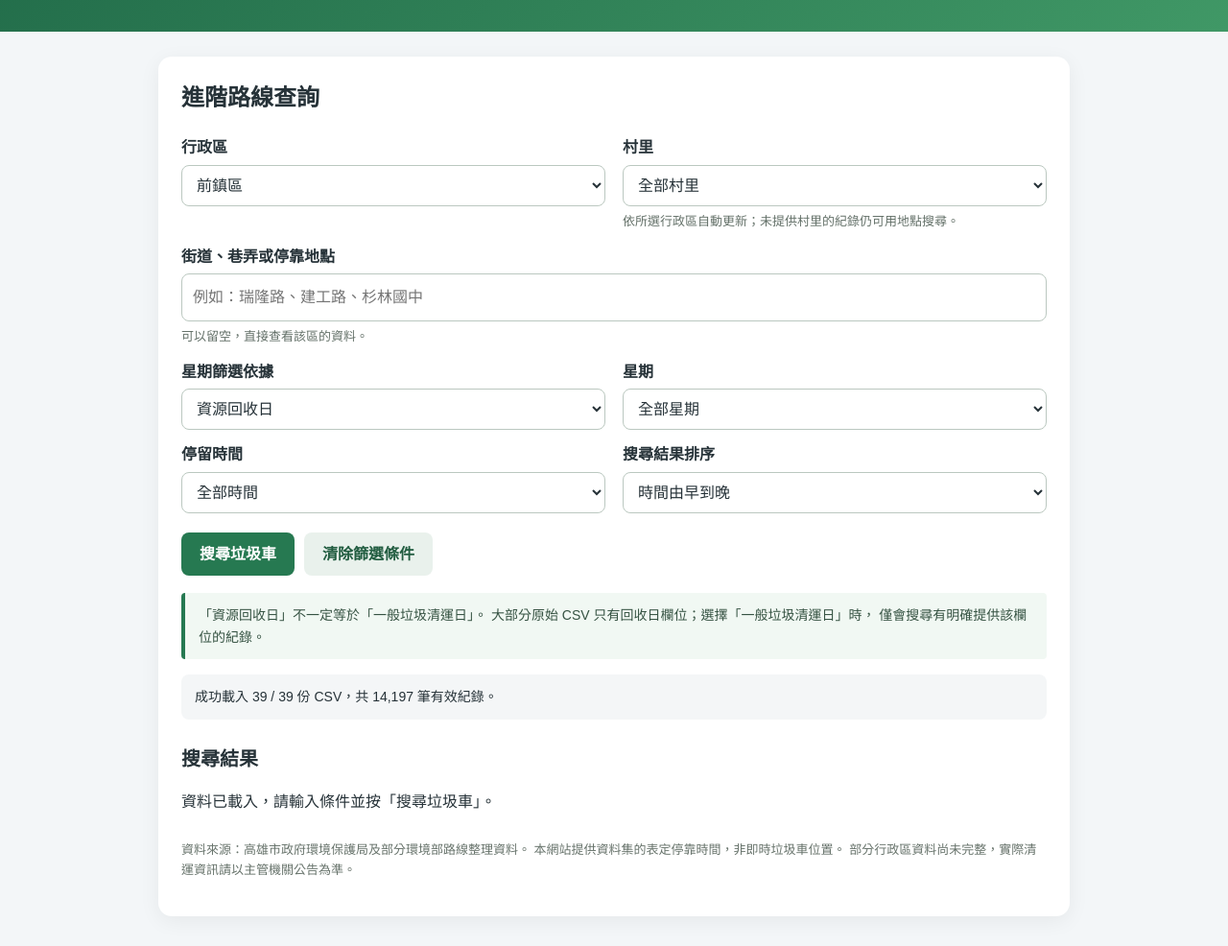
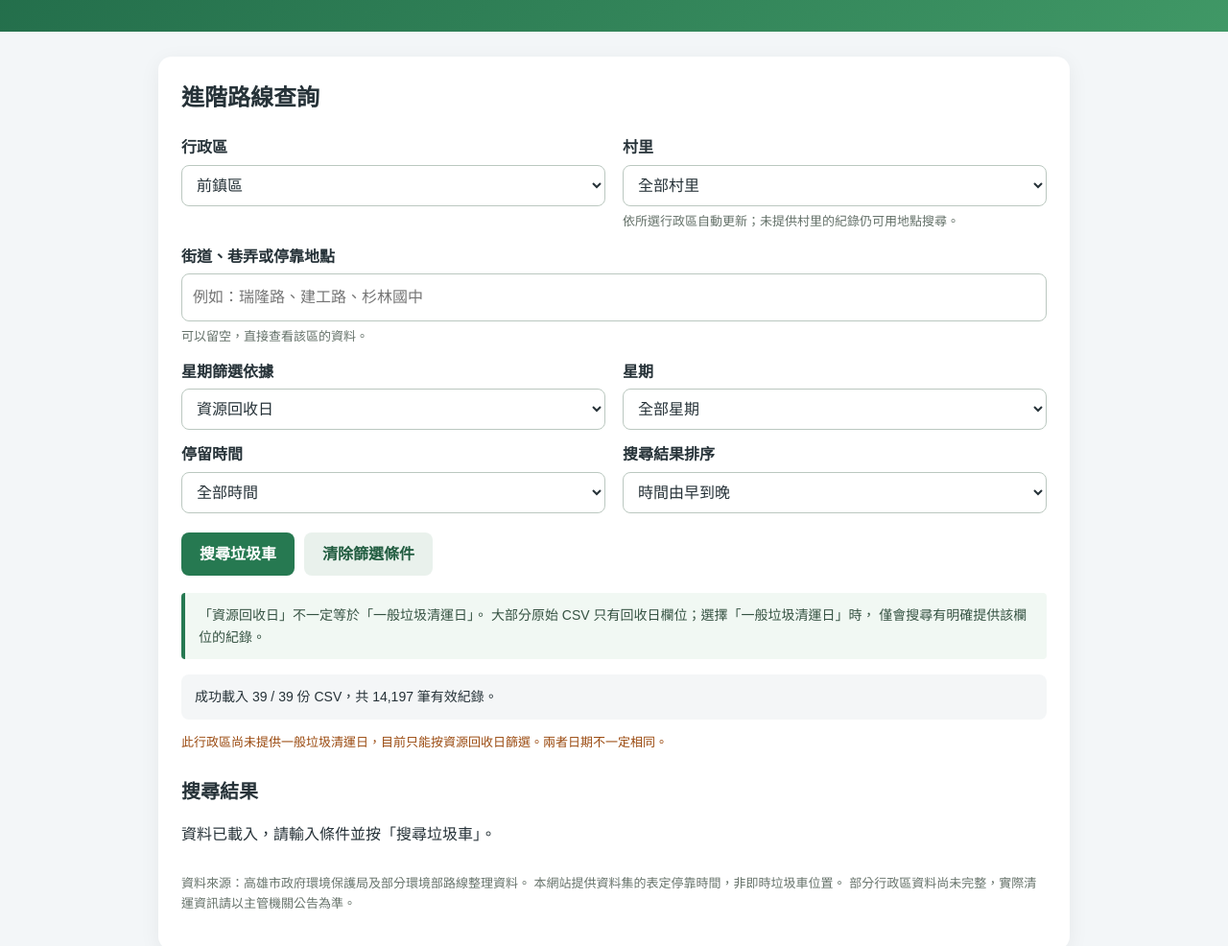
Before and after one commit to nobuyo0214/kaohsiung-garbage-truck, a plain HTML site: page index.html in a window 1280 px wide. Shown: the part 116-1102 px from the top of the page at 96% size. Drawn offline with nearby package versions, Linux system fonts and the light colour scheme.

Commit message:
Refactor updateDayNotice function for clarity

```diff
--- a/index.html
+++ b/index.html
@@ -473,23 +473,60 @@
       updateDayNotice();
     }
 
-    function updateDayNotice() {
-      const district = $("district").value;
-      const dayType = $("dayType").value;
-      const weekday = $("weekday").value;
 
-      $("filterNotice").textContent = "";
-      if (!loaded || dayType !== "garbage" || !weekday) return;
+function updateDayNotice() {
+  const district = $("district").value;
+  const dayType = $("dayType");
+  const garbageOption =
+    dayType.querySelector('option[value="garbage"]');
 
-      const hasGarbageDay = truckData.some(row =>
-        row.searchDistrict === district && row.garbageDay !== ""
-      );
-      if (!hasGarbageDay) {
-        $("filterNotice").textContent =
-          "此區 CSV 尚未提供一般垃圾清運日欄位，無法用一般垃圾日篩選。" +
-          "請改用「資源回收日」，但兩者不可視為同一天。";
-      }
+  const districtRows = truckData.filter(row =>
+    row.searchDistrict === district
+  );
+
+  const availableRows = districtRows.filter(row =>
+    row.garbageDay !== ""
+  );
+
+  const notice = $("filterNotice");
+
+  // 資料還沒載入時
+  if (!loaded) {
+    garbageOption.disabled = true;
+    return;
+  }
+
+  // 此區完全沒有一般垃圾日資料
+  if (availableRows.length === 0) {
+    garbageOption.disabled = true;
+
+    // 如果原本選了垃圾日，自動切回回收日
+    if (dayType.value === "garbage") {
+      dayType.value = "recycle";
     }
+
+    notice.textContent =
+      "此行政區尚未提供一般垃圾清運日，" +
+      "目前只能按資源回收日篩選。兩者日期不一定相同。";
+
+    return;
+  }
+
+  // 此區有部分或全部的一般垃圾日資料
+  garbageOption.disabled = false;
+
+  if (availableRows.length < districtRows.length) {
+    notice.textContent =
+      "注意：此區只有 " +
+      availableRows.length + " / " +
+      districtRows.length +
+      " 筆提供一般垃圾清運日。" +
+      " 使用此條件可能漏掉尚未補齊的站點。";
+  } else {
+    notice.textContent = "";
+  }
+}
+
 
     function searchTruck() {
       if (!loaded) return;
```
